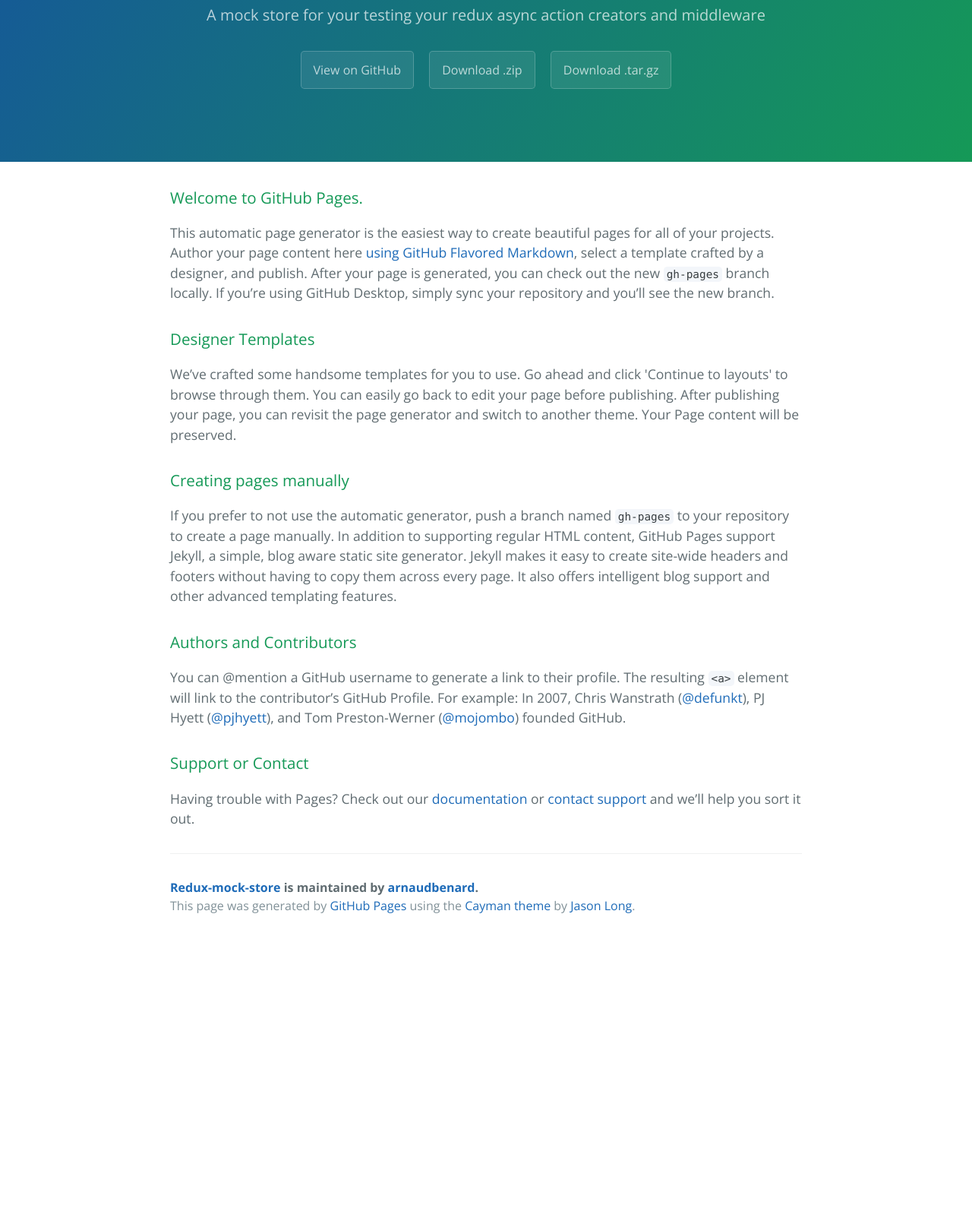
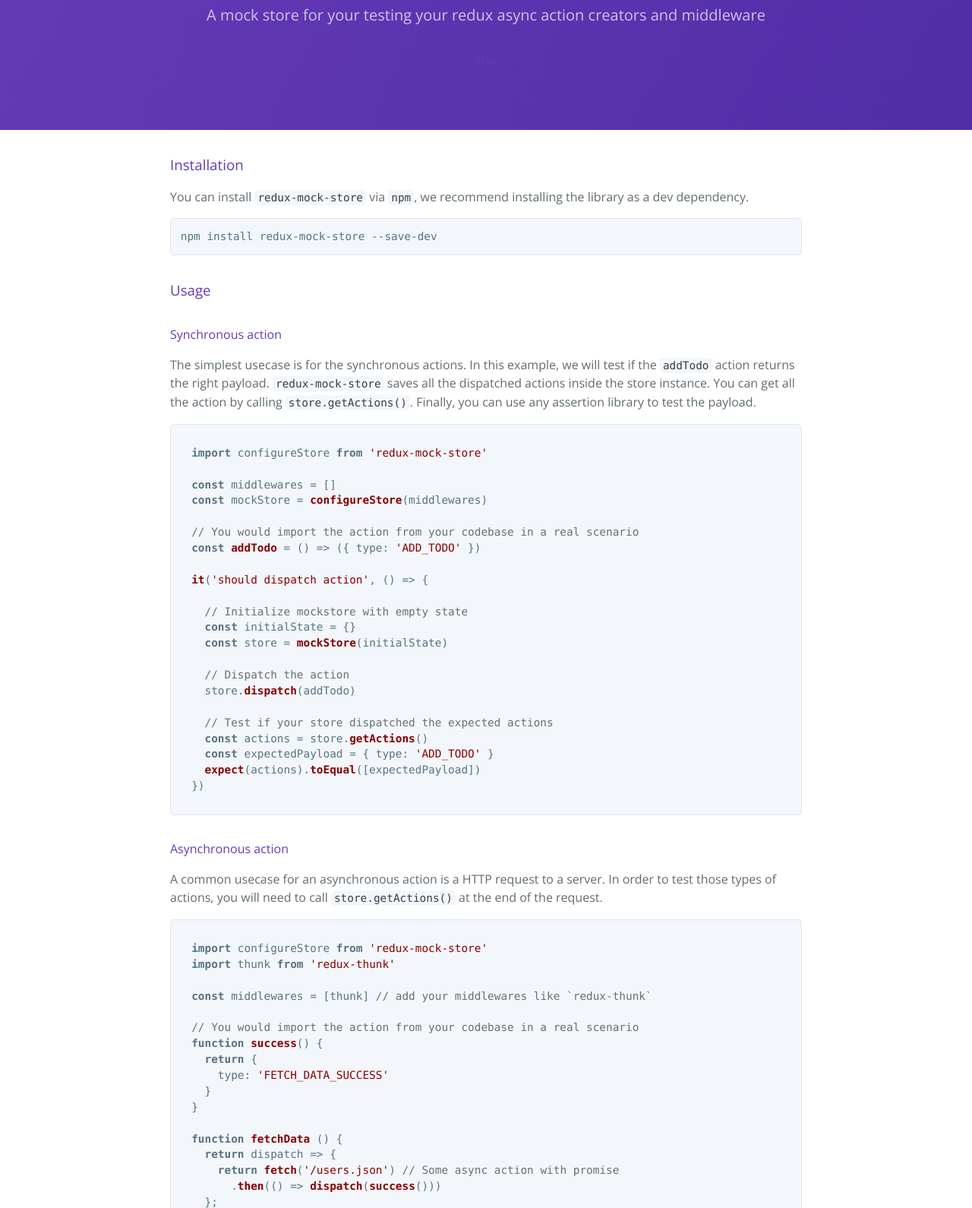
Before and after one commit to reduxjs/redux-mock-store, a plain HTML site: page index.html in a window 1280 px wide. Shown: the part 170-1760 px from the top of the page at 76% size. Before the commit the page ends 1406 px from the top, so only its background shows below. Drawn offline with nearby package versions, Linux system fonts and the light colour scheme.

Commit message:
added simple documentation

```diff
--- a/index.html
+++ b/index.html
@@ -2,56 +2,130 @@
 <html lang="en-us">
   <head>
     <meta charset="UTF-8">
-    <title>Redux-mock-store by arnaudbenard</title>
+    <title>redux-mock-store documentation</title>
     <meta name="viewport" content="width=device-width, initial-scale=1">
     <link rel="stylesheet" type="text/css" href="stylesheets/normalize.css" media="screen">
     <link href='https://fonts.googleapis.com/css?family=Open+Sans:400,700' rel='stylesheet' type='text/css'>
     <link rel="stylesheet" type="text/css" href="stylesheets/stylesheet.css" media="screen">
     <link rel="stylesheet" type="text/css" href="stylesheets/github-light.css" media="screen">
+    <link rel="stylesheet" href="//cdnjs.cloudflare.com/ajax/libs/highlight.js/9.7.0/styles/default.min.css">
+    <script src="//cdnjs.cloudflare.com/ajax/libs/highlight.js/9.7.0/highlight.min.js"></script>
+    <script>hljs.initHighlightingOnLoad();</script>
   </head>
   <body>
     <section class="page-header">
-      <h1 class="project-name">Redux-mock-store</h1>
+      <h1 class="project-name">
+        redux-mock-store
+      </h1>
       <h2 class="project-tagline">A mock store for your testing your redux async action creators and middleware</h2>
-      <a href="https://github.com/arnaudbenard/redux-mock-store" class="btn">View on GitHub</a>
-      <a href="https://github.com/arnaudbenard/redux-mock-store/zipball/master" class="btn">Download .zip</a>
-      <a href="https://github.com/arnaudbenard/redux-mock-store/tarball/master" class="btn">Download .tar.gz</a>
+      <a class="github-button" href="https://github.com/arnaudbenard/redux-mock-store" data-icon="octicon-star" data-style="mega" data-count-href="/arnaudbenard/redux-mock-store/stargazers" data-count-api="/repos/arnaudbenard/redux-mock-store#stargazers_count" data-count-aria-label="# stargazers on GitHub" aria-label="Star arnaudbenard/redux-mock-store on GitHub">Star</a>
     </section>
 
     <section class="main-content">
       <h3>
-<a id="welcome-to-github-pages" class="anchor" href="#welcome-to-github-pages" aria-hidden="true"><span aria-hidden="true" class="octicon octicon-link"></span></a>Welcome to GitHub Pages.</h3>
+        Installation
+      </h3>
 
-<p>This automatic page generator is the easiest way to create beautiful pages for all of your projects. Author your page content here <a href="https://guides.github.com/features/mastering-markdown/">using GitHub Flavored Markdown</a>, select a template crafted by a designer, and publish. After your page is generated, you can check out the new <code>gh-pages</code> branch locally. If you’re using GitHub Desktop, simply sync your repository and you’ll see the new branch.</p>
+      <p>You can install <code>redux-mock-store</code> via <code>npm</code>, we recommend installing the library as a dev dependency.</p>
+      <pre><code class="nohighlight">npm install redux-mock-store --save-dev</code></pre>
+      <h3>Usage</h3>
+      <h4>Synchronous action</h4>
+      <p>
+        The simplest usecase is for the synchronous actions. In this example, we will test if the <code>addTodo</code> action returns the right payload. <code>redux-mock-store</code> saves all the dispatched actions inside the store instance. You can get all the action by calling <code>store.getActions()</code>. Finally, you can use any assertion library to test the payload.
+      </p>
+        <pre><code class="js">import configureStore from 'redux-mock-store'
 
-<h3>
-<a id="designer-templates" class="anchor" href="#designer-templates" aria-hidden="true"><span aria-hidden="true" class="octicon octicon-link"></span></a>Designer Templates</h3>
+const middlewares = []
+const mockStore = configureStore(middlewares)
 
-<p>We’ve crafted some handsome templates for you to use. Go ahead and click 'Continue to layouts' to browse through them. You can easily go back to edit your page before publishing. After publishing your page, you can revisit the page generator and switch to another theme. Your Page content will be preserved.</p>
+// You would import the action from your codebase in a real scenario
+const addTodo = () => ({ type: 'ADD_TODO' })
 
-<h3>
-<a id="creating-pages-manually" class="anchor" href="#creating-pages-manually" aria-hidden="true"><span aria-hidden="true" class="octicon octicon-link"></span></a>Creating pages manually</h3>
+it('should dispatch action', () => {
 
-<p>If you prefer to not use the automatic generator, push a branch named <code>gh-pages</code> to your repository to create a page manually. In addition to supporting regular HTML content, GitHub Pages support Jekyll, a simple, blog aware static site generator. Jekyll makes it easy to create site-wide headers and footers without having to copy them across every page. It also offers intelligent blog support and other advanced templating features.</p>
+  // Initialize mockstore with empty state
+  const initialState = {}
+  const store = mockStore(initialState)
 
-<h3>
-<a id="authors-and-contributors" class="anchor" href="#authors-and-contributors" aria-hidden="true"><span aria-hidden="true" class="octicon octicon-link"></span></a>Authors and Contributors</h3>
+  // Dispatch the action
+  store.dispatch(addTodo)
 
-<p>You can @mention a GitHub username to generate a link to their profile. The resulting <code>&lt;a&gt;</code> element will link to the contributor’s GitHub Profile. For example: In 2007, Chris Wanstrath (<a href="https://github.com/defunkt" class="user-mention">@defunkt</a>), PJ Hyett (<a href="https://github.com/pjhyett" class="user-mention">@pjhyett</a>), and Tom Preston-Werner (<a href="https://github.com/mojombo" class="user-mention">@mojombo</a>) founded GitHub.</p>
+  // Test if your store dispatched the expected actions
+  const actions = store.getActions()
+  const expectedPayload = { type: 'ADD_TODO' }
+  expect(actions).toEqual([expectedPayload])
+})</code></pre>
+      <h4>Asynchronous action</h4>
+      <p>
+        A common usecase for an asynchronous action is a HTTP request to a server. In order to test those types of actions, you will need to call <code>store.getActions()</code> at the end of the request.
+      </p>
+        <pre><code class="js">import configureStore from 'redux-mock-store'
+import thunk from 'redux-thunk'
 
-<h3>
-<a id="support-or-contact" class="anchor" href="#support-or-contact" aria-hidden="true"><span aria-hidden="true" class="octicon octicon-link"></span></a>Support or Contact</h3>
+const middlewares = [thunk] // add your middlewares like `redux-thunk`
 
-<p>Having trouble with Pages? Check out our <a href="https://help.github.com/pages">documentation</a> or <a href="https://github.com/contact">contact support</a> and we’ll help you sort it out.</p>
+// You would import the action from your codebase in a real scenario
+function success() {
+  return {
+    type: 'FETCH_DATA_SUCCESS'
+  }
+}
 
+function fetchData () {
+  return dispatch => {
+    return fetch('/users.json') // Some async action with promise
+      .then(() => dispatch(success()))
+  };
+}
+
+it('should execute fetch data', () => {
+  const store = mockStore({})
+
+  // Return the promise
+  return store.dispatch(fetchData())
+    .then(() => {
+      const actions = store.getActions()
+      expect(actions[0]).toEqual(success())
+    })
+})</code></pre>
+<h3>API</h3>
+  <pre><code>configureStore(middlewares?: Array) => mockStore: Function</code></pre>
+  <p>Configure mock store by applying the middlewares</p>
+  <pre><code>mockStore(getState?: Object,Function) => store: Function</code></pre>
+  <p>Returns an instance of the configured mock store. If you want to reset your store after every test, you should call this function.</p>
+  <pre><code>store.dispatch(action) => action</code></pre>
+  <p>Dispatches an action through the mock store. The action will be stored in an array inside the instance and executed.</p>
+  <pre><code>store.getState() => state: Object</code></pre>
+  <p>Returns the state of the mock store</p>
+  <pre><code>store.getActions() => actions: Array</code></pre>
+  <p>Returns the actions of the mock store</p>
+  <pre><code>store.clearActions()</code></pre>
+  <p>Clears the stored actions</p>
+  <pre><code>store.subscribe(callback: Function) => unsubscribe: Function</code></pre>
+  <p>Subscribe to the store</p>
+  <pre><code>store.replaceReducer(nextReducer: Function)</code></pre>
+  <p>Follows the redux API</p>
+
+
+      <h3>License</h3>
+      <p>MIT</p>
       <footer class="site-footer">
-        <span class="site-footer-owner"><a href="https://github.com/arnaudbenard/redux-mock-store">Redux-mock-store</a> is maintained by <a href="https://github.com/arnaudbenard">arnaudbenard</a>.</span>
+        <span class="site-footer-owner"><a href="https://github.com/arnaudbenard/redux-mock-store">redux-mock-store</a> is maintained by <a href="https://github.com/arnaudbenard">arnaudbenard</a>.</span>
 
         <span class="site-footer-credits">This page was generated by <a href="https://pages.github.com">GitHub Pages</a> using the <a href="https://github.com/jasonlong/cayman-theme">Cayman theme</a> by <a href="https://twitter.com/jasonlong">Jason Long</a>.</span>
       </footer>
 
     </section>
 
+  <script>
+  (function(i,s,o,g,r,a,m){i['GoogleAnalyticsObject']=r;i[r]=i[r]||function(){
+  (i[r].q=i[r].q||[]).push(arguments)},i[r].l=1*new Date();a=s.createElement(o),
+  m=s.getElementsByTagName(o)[0];a.async=1;a.src=g;m.parentNode.insertBefore(a,m)
+  })(window,document,'script','https://www.google-analytics.com/analytics.js','ga');
 
+  ga('create', 'UA-86124593-1', 'auto');
+  ga('send', 'pageview');
+
+</script>
   </body>
 </html>
--- a/stylesheets/stylesheet.css
+++ b/stylesheets/stylesheet.css
@@ -10,7 +10,7 @@
   color: #606c71; }
 
 a {
-  color: #1e6bb8;
+  color: #673AB7;
   text-decoration: none; }
   a:hover {
     text-decoration: underline; }
@@ -56,8 +56,8 @@
 .page-header {
   color: #fff;
   text-align: center;
-  background-color: #159957;
-  background-image: linear-gradient(120deg, #155799, #159957); }
+  background-color: #673AB7;
+  background-image: linear-gradient(120deg, #673AB7, #512DA8); }
 
 @media screen and (min-width: 64em) {
   .page-header {
@@ -112,7 +112,7 @@
   margin-top: 2rem;
   margin-bottom: 1rem;
   font-weight: normal;
-  color: #159957; }
+  color: #673AB7; }
 .main-content p {
   margin-bottom: 1em; }
 .main-content code {
@@ -208,12 +208,12 @@
     max-width: 64rem;
     padding: 2rem 6rem;
     margin: 0 auto;
-    font-size: 1.1rem; } }
+    font-size: 1.0rem; } }
 
 @media screen and (min-width: 42em) and (max-width: 64em) {
   .main-content {
     padding: 2rem 4rem;
-    font-size: 1.1rem; } }
+    font-size: 1.0rem; } }
 
 @media screen and (max-width: 42em) {
   .main-content {
```
